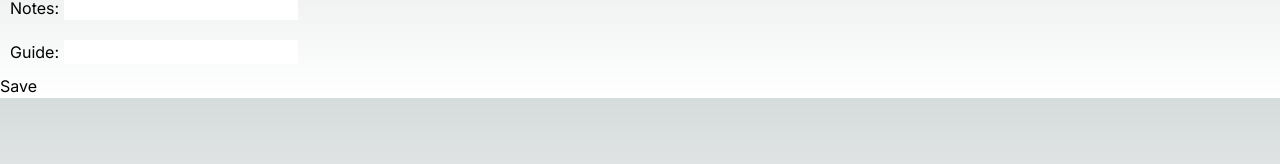
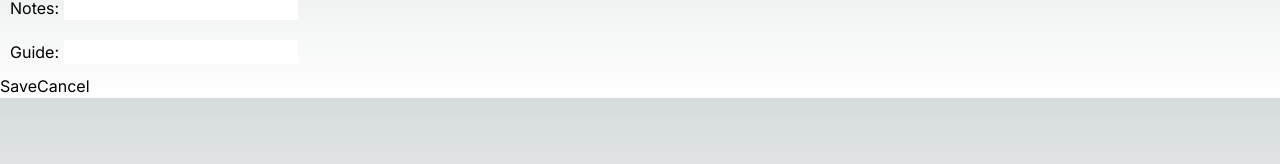
Before and after one commit to tinkereryorch/backlog-tracker, a Next.js app in the folder frontend/: page /game in a window 1280 px wide. Shown: the part 192-356 px from the top of the page. Built offline with nearby package versions, Linux system fonts and the light colour scheme.

Commit message:
Added cancel form button

```diff
--- a/frontend/src/app/game/components/GameDetails.js
+++ b/frontend/src/app/game/components/GameDetails.js
@@ -9,9 +9,6 @@ export default function GameDetails() {
     }
 
     function handleSave(event) {
-
-        console.log(data);
-
         const formData = new FormData(event.target.form);
         const status = formData.get('game_status');
         const startDate = formData.get('start_date');
@@ -25,6 +22,10 @@ export default function GameDetails() {
 
         data.push(objectData);
         console.log(data);
+    }
+
+    function handleCancel() {
+        console.log('Cancelling add game...');
     }
 
     return (
@@ -57,6 +58,7 @@ export default function GameDetails() {
                 <input type="text" id="guide" name="guide" style={{ color: 'black' }} />
             </div>
             <button type="submit" onClick={handleSave}>Save</button>
+            <button type="submit" onClick={handleCancel}>Cancel</button>
         </form>
     );
 }
```
